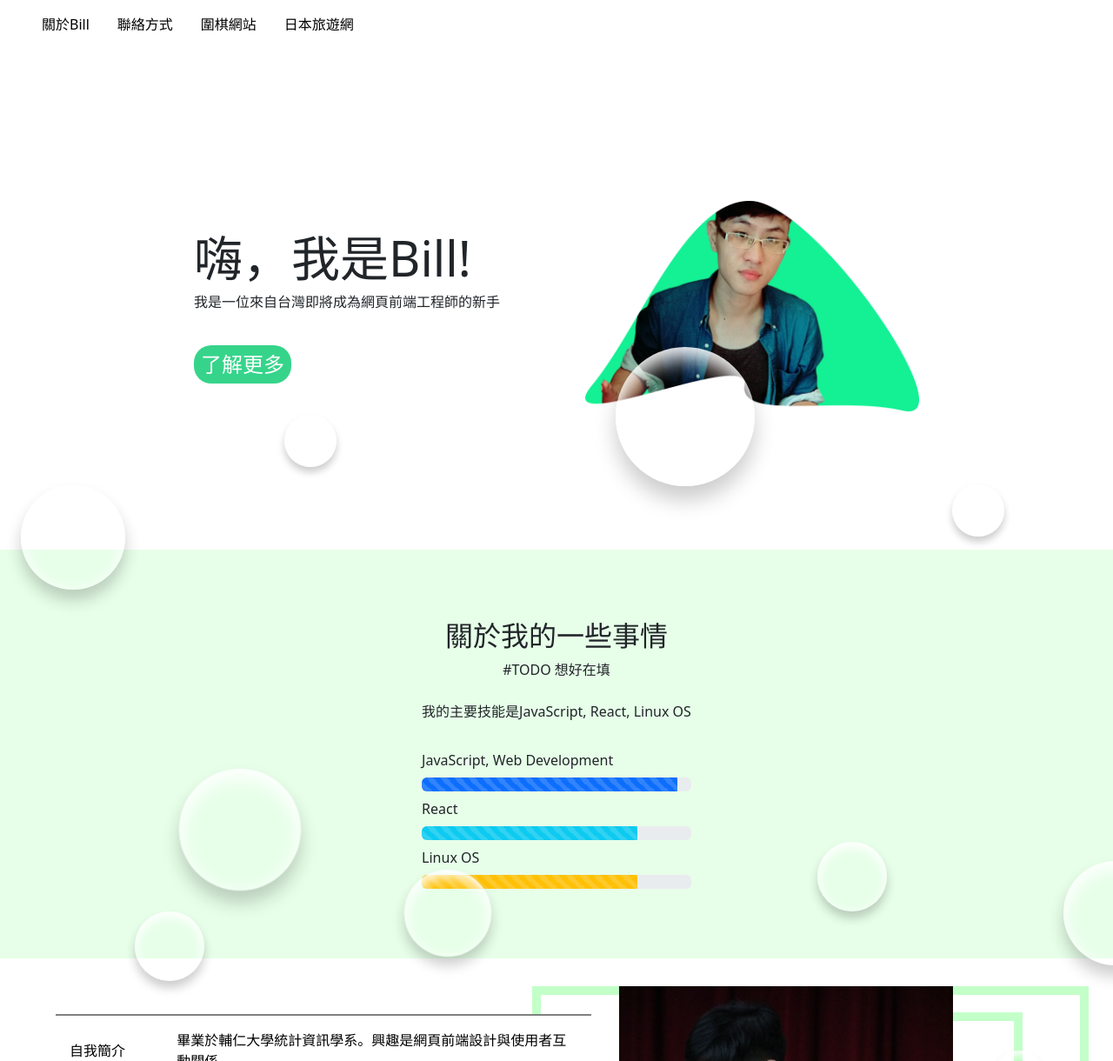
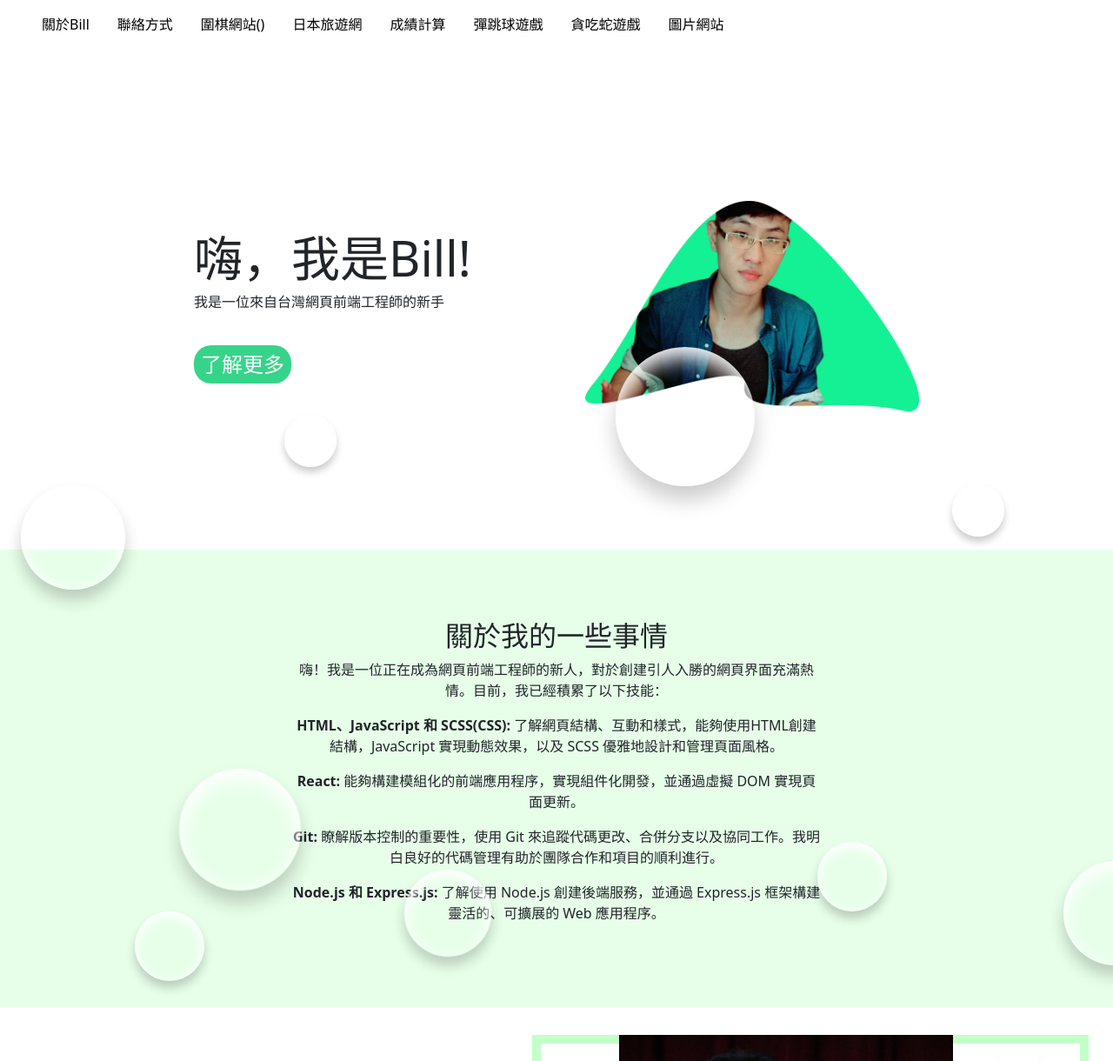
Before and after one commit to sba221138/project3, a plain HTML site: page index.html in a window 1280 px wide. Shown: the top 1220 px of the page at 87% size. Drawn offline with nearby package versions, Linux system fonts and the light colour scheme.

Commit message:
modified about me

```diff
--- a/index.html
+++ b/index.html
@@ -24,10 +24,36 @@
           <a href="./contact.html">聯絡方式</a>
         </li>
         <li>
-          <a target="_blank" href="./project1/index.html">圍棋網站</a>
+          <a target="_blank" href="./project1/index.html">圍棋網站()</a>
         </li>
         <li>
           <a target="_blank" href="./project2/index.html">日本旅遊網</a>
+        </li>
+        <li>
+          <a
+            target="_blank"
+            href="https://side-project-score-calculation.netlify.app/"
+            >成績計算</a
+          >
+        </li>
+        <li>
+          <a
+            target="_blank"
+            href="https://side-project-ping-pong-game.netlify.app/"
+            >彈跳球遊戲</a
+          >
+        </li>
+        <li>
+          <a target="_blank" href="https://side-project-snake-game.netlify.app/"
+            >貪吃蛇遊戲</a
+          >
+        </li>
+        <li>
+          <a
+            target="_blank"
+            href="https://side-project-search-pricture.netlify.app/"
+            >圖片網站</a
+          >
         </li>
       </ul>
     </nav>
@@ -48,7 +74,7 @@
       <section class="main-area">
         <div class="info">
           <h1>嗨，我是Bill!</h1>
-          <h2>我是一位來自台灣即將成為網頁前端工程師的新手</h2>
+          <h2>我是一位來自台灣網頁前端工程師的新手</h2>
           <a href="./contact.html">了解更多</a>
         </div>
         <img src="./pictures/大頭照_綠色背景.png" alt="各人照片" />
@@ -57,48 +83,29 @@
       <section class="about-me">
         <div class="desc">
           <h2>關於我的一些事情</h2>
-          <p>#TODO 想好在填</p>
-        </div>
-
-        <div class="progress-area">
-          <p>我的主要技能是JavaScript, React, Linux OS</p>
-          <div class="progress-bar-area">
-            <p>JavaScript, Web Development</p>
-            <div class="progress">
-              <div
-                class="progress-bar progress-bar-striped progress-bar-animated"
-                role="progressbar"
-                aria-valuenow="75"
-                aria-valuemin="0"
-                aria-valuemax="100"
-                style="width: 95%"
-              ></div>
-            </div>
-
-            <p>React</p>
-            <div class="progress">
-              <div
-                class="progress-bar progress-bar-striped progress-bar-animated bg-info"
-                role="progressbar"
-                aria-valuenow="75"
-                aria-valuemin="0"
-                aria-valuemax="100"
-                style="width: 80%"
-              ></div>
-            </div>
-
-            <p>Linux OS</p>
-            <div class="progress">
-              <div
-                class="progress-bar progress-bar-striped progress-bar-animated bg-warning"
-                role="progressbar"
-                aria-valuenow="75"
-                aria-valuemin="0"
-                aria-valuemax="100"
-                style="width: 80%"
-              ></div>
-            </div>
-          </div>
+          <p>
+            嗨！我是一位正在成為網頁前端工程師的新人，對於創建引人入勝的網頁界面充滿熱情。目前，我已經積累了以下技能：
+          </p>
+          <p>
+            <b>HTML、JavaScript 和 SCSS(CSS): </b>
+            了解網頁結構、互動和樣式，能夠使用HTML創建結構，JavaScript
+            實現動態效果，以及 SCSS 優雅地設計和管理頁面風格。
+          </p>
+          <p>
+            <b>React: </b
+            >能夠構建模組化的前端應用程序，實現組件化開發，並通過虛擬 DOM
+            實現頁面更新。
+          </p>
+          <p>
+            <b>Git: </b>
+            瞭解版本控制的重要性，使用 Git
+            來追蹤代碼更改、合併分支以及協同工作。我明白良好的代碼管理有助於團隊合作和項目的順利進行。
+          </p>
+          <p>
+            <b>Node.js 和 Express.js: </b>
+            了解使用 Node.js 創建後端服務，並通過 Express.js
+            框架構建靈活的、可擴展的 Web 應用程序。
+          </p>
         </div>
       </section>
 
@@ -139,8 +146,9 @@
                 <img src="./ICONS/icons8-html-5.svg" alt="HTML5" />
                 <img src="./ICONS/icons8-css3.svg" alt="CSS3" />
                 <img src="./ICONS/icons8-javascript.svg" alt="JavaScript" />
-                <img src="./ICONS/icons8-react-native.svg" alt="React" />、Linux
-                OS、Python
+                <img src="./ICONS/icons8-react-native.svg" alt="React" />
+                <img src="./ICONS/linux.png" alt="Linux OS" />
+                <img src="./ICONS/python.png" alt="Python" />
               </td>
             </tr>
 
```
Also changed, not shown: contact.html (+6 -1 lines), project2/index.html (+5 -5 lines), ICONS/linux.png (added), ICONS/python.png (added).
